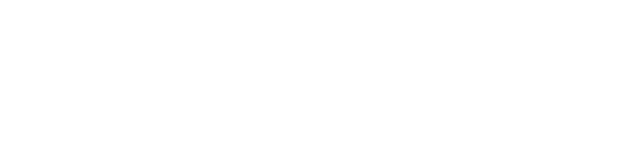
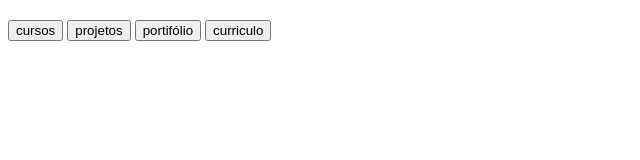
Before and after one commit to andressaluisa/trabalho-2004, a plain HTML site: page index.html in a window 1280 px wide. Shown: the whole page, without its empty margins (0-640 px from the left). Drawn offline with Linux system fonts and the light colour scheme.

Commit message:
Add files via upload

```diff
--- a/index.html
+++ b/index.html
@@ -9,11 +9,12 @@
 <body>
     <section class="conteudo_principal">
         <h2 class="titulo_principal" meus objetivos do ano _ ></h2>
-
-
-
-
-
-
+        <div class="botoes">
+            <button class="botao">cursos</button>
+            <button class="botao">projetos</button>
+            <button class="botao">portifólio</button>
+            <button class="botao">curriculo</button>
+        </div>
+    </section>
 </body>
 </html>
```
